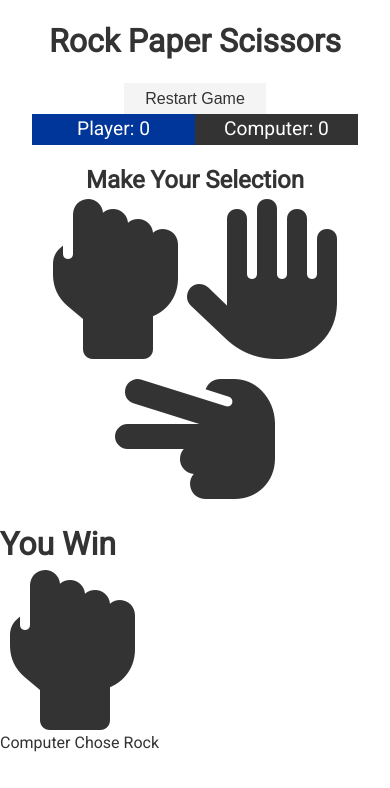
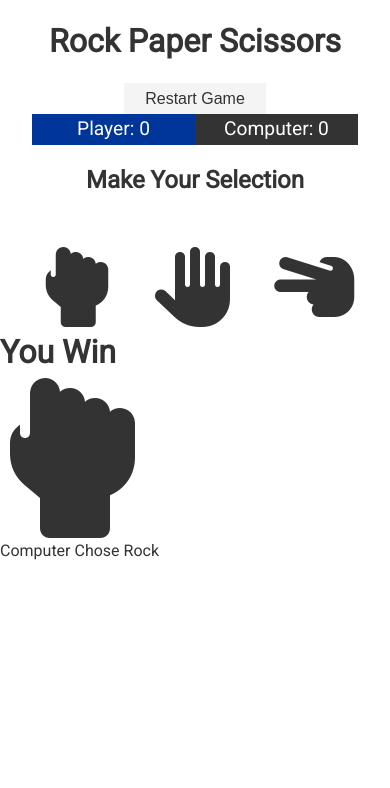
Before and after one commit to DeenoDev/rock-paper-scissors, a plain HTML site: page index.html in a window 390 px wide. Drawn offline with Linux system fonts and the light colour scheme.

Commit message:
Added responsiveness by using 2 media queries that effect the choice class.

```diff
--- a/style.css
+++ b/style.css
@@ -71,3 +71,32 @@
   .score p:last-child{
     background: var(--dark-color);
   }
+
+  .choices{
+    display: grid;
+    grid-template-columns: repeat(3, 1fr);
+    gap: 2rem;
+    margin-top: 3rem;
+    text-align: center;
+
+  }
+
+  .choice {
+    cursor: pointer;
+  }
+
+  .choice:hover{
+    color: var(--primary-color);
+  }
+
+  @media(max-width:700px){
+    .choice{
+        font-size: 110px;
+    }
+  }
+
+  @media(max-width:500px){
+    .choice{
+        font-size: 80px;
+    }
+  }
```
